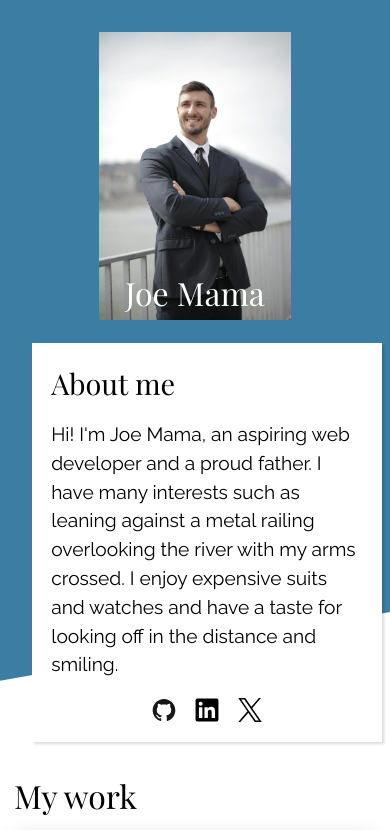
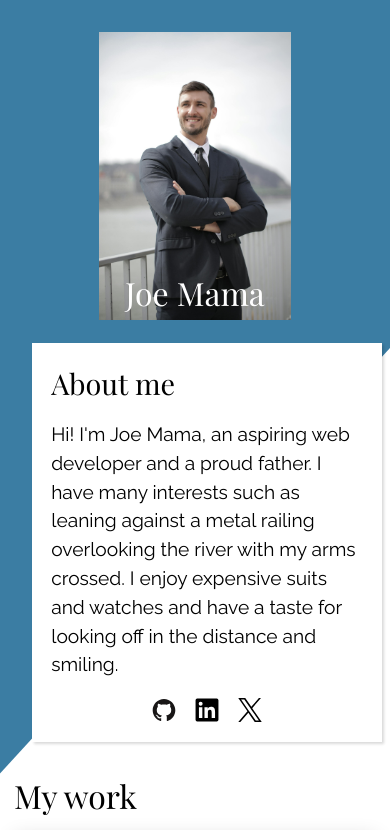
Before and after one commit to u-iDaniel/demo-homepage, a plain HTML site: page index.html in a window 390 px wide. Shown: the top 830 px of the page. Drawn offline with nearby package versions, Linux system fonts and the light colour scheme; a web font is replaced by a local one.

Commit message:
feat: switch to clip-path for header bg
Better responsiveness in my opinion

```diff
--- a/style.css
+++ b/style.css
@@ -36,11 +36,11 @@ header::before {
     content: '';
     background-color: var(--header-bg);
     position: absolute;
-    top: -20vh;
+    top: 0;
     left: 0;
     right: 0;
     bottom: 0;
-    transform: translateY(-15vh) skewY(-10deg);
+    clip-path: polygon(0 0, 100% 0%, 100% 45%, 0 100%);
     z-index: -1;
 }
 
```
